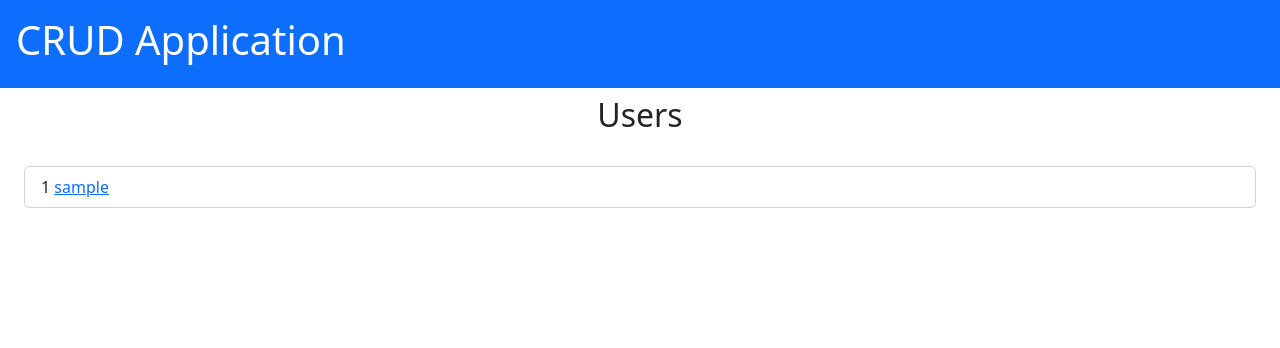
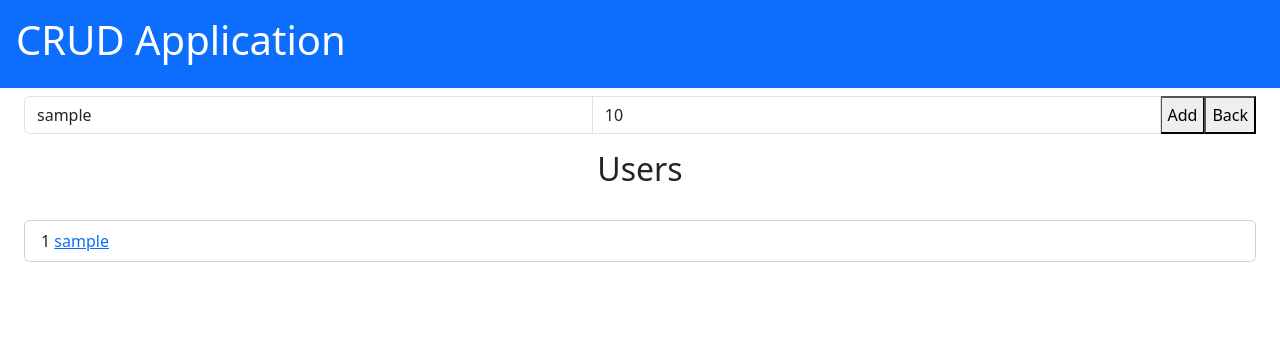
Before and after one commit to salminsimeiz/Urban_Lessons, a Python web app: template templates/users.html in a window 1280 px wide. Shown: the top 348 px of the page. Run offline with Jinja, Linux system fonts and the light colour scheme; the template is opened without the code that fills it: most values are stand-ins (such as "Sample title", 1, 10 or a date in 2020).

Commit message:
Update users.html

```diff
--- a/templates/users.html
+++ b/templates/users.html
@@ -1,8 +1,20 @@
 {% extends 'main.html'%}
 {% block crud_container %}
-
+<section class="container-fluid">
+    <form method="post" action="/">
+        <div class="input-group mb-3">
+            <input type="text" name="username" value="{{username}}" class="form-control"
+            placeholder="Add new username" aria-label="Add username" aria-describedby="button-addon2">
+            <input type="text" name="age" value="{{age}}" class="form-control"
+            placeholder="Add age" aria-label="Add age" aria-describedby="button-addon2">
+            <button>
+                Add
+            </button>
+            <input type="button" onclick="history.back();" value="Back"/>
+        </div>
+    </form>
+</section>
 {% if users == [] %}
-
 <img src="https://img.freepik.com/premium-vector/icon-nothing-no-symbol-nope_883533-272.jpg?w=740"
       width="220" height="220">
 <h2> {{"NOBODY HERE"}} </h2>
```
